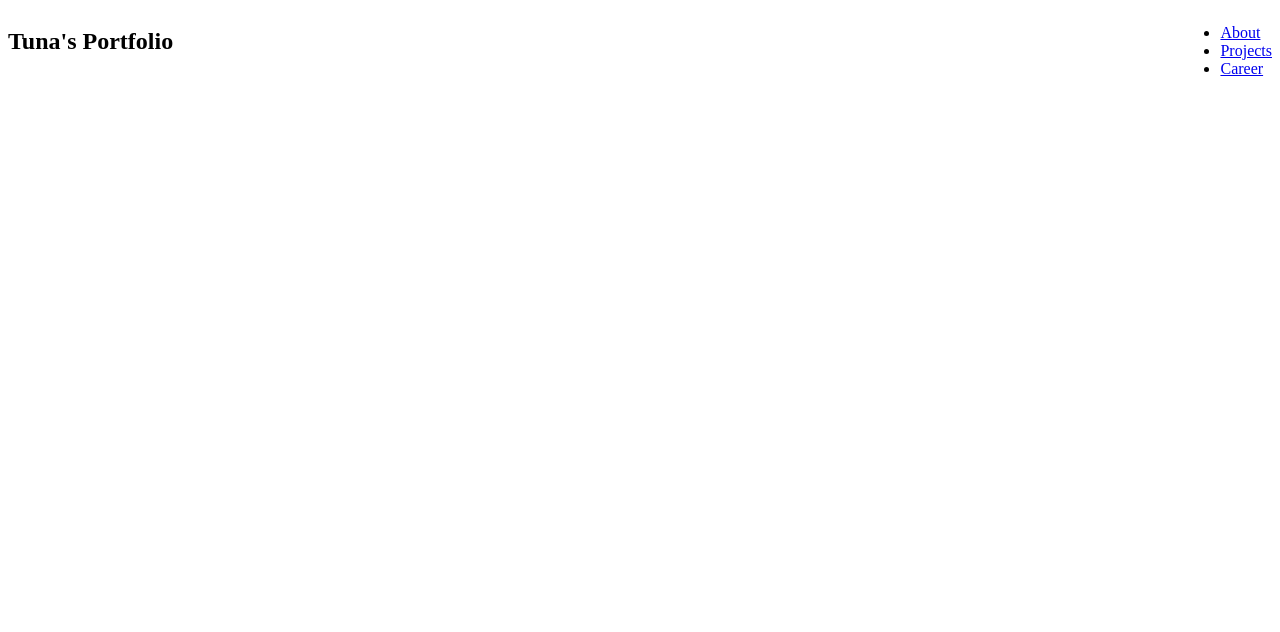
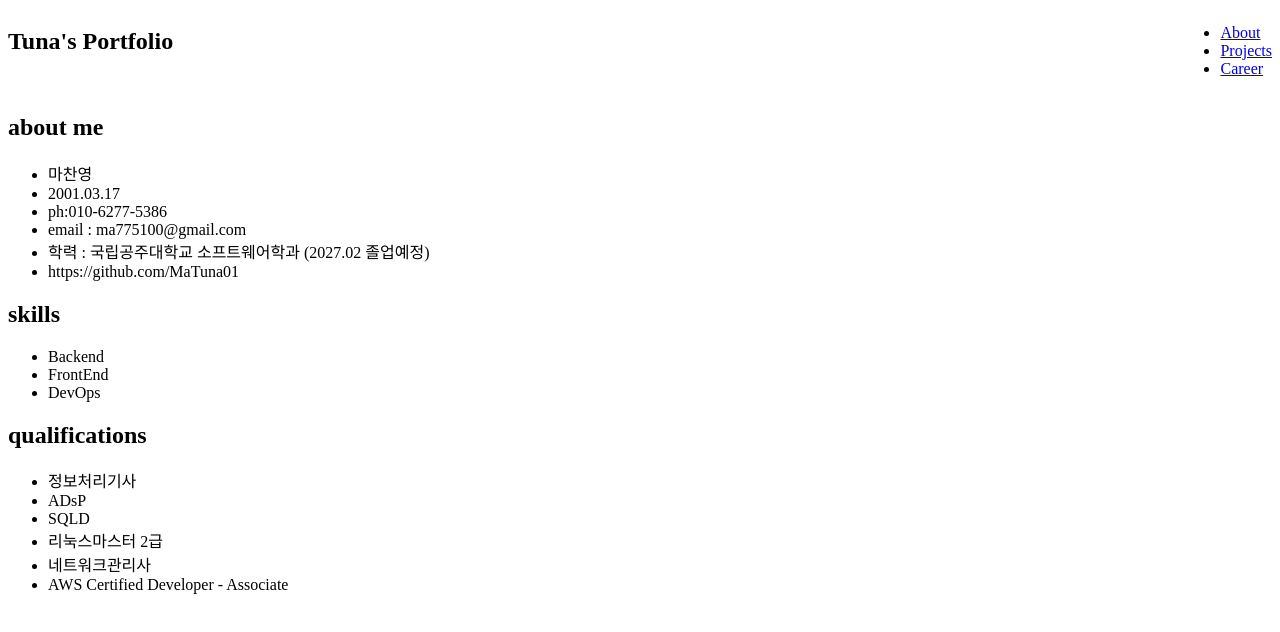
Before and after one commit to MaTuna01/Tuna-portfolio, a React (Vite) app: page / in a window 1280 px wide. Shown: the top 632 px of the page. Built offline with nearby package versions, Linux system fonts and the light colour scheme; no server answers.

Commit message:
페이지 내용 삽입

```diff
--- a/src/pages/CareerPage.tsx
+++ b/src/pages/CareerPage.tsx
@@ -1,3 +1,20 @@
+const CAREER = [
+    {id: 1, period: '2025.12.22 - 2026.02.27', title: 'Programmers_Dev_Course 백엔드 단기 심화', desc: 'MSA아키텍처와 SpringAI를 활용한 백엔드 개발'}
+]
+
 export default function careerPage() {
-    return <h1>career</h1>
+    return (
+        <main>
+            <div><h2>Career</h2></div>
+            <ul>
+                {CAREER.map(c => (
+                    <li key={c.id}>
+                        <span>{c.period}</span>
+                        <h3>{c.title}</h3>
+                        <p>{c.desc}</p>
+                    </li>
+                ))}
+            </ul>
+        </main>
+    )
 }
--- a/src/pages/LandingPage.tsx
+++ b/src/pages/LandingPage.tsx
@@ -1,6 +1,38 @@
 export default function LandingPage() {
     return (
-        <>
-        </>
+        <div>
+            <section>
+                <div aria-hidden />   {/* 원형 프로필 (ellipse) */}
+                <div>
+                    <h2>about me</h2>
+                    <ul>
+                        <li>마찬영</li>
+                        <li>2001.03.17</li>
+                        <li>ph:010-6277-5386</li>
+                        <li>email : ma775100@gmail.com</li>
+                        <li>학력 : 국립공주대학교 소프트웨어학과 (2027.02 졸업예정)</li>
+                        <li>https://github.com/MaTuna01</li>
+                    </ul>
+                </div>
+            </section>
+
+            <section >
+                <h2>skills</h2>
+                <ul>
+                    <li>Backend</li>
+                    <li>FrontEnd</li>
+                    <li>DevOps</li>{/* 임시 */}
+                </ul>
+                <h2>qualifications</h2>
+                <ul>
+                    <li>정보처리기사</li>
+                    <li>ADsP</li>
+                    <li>SQLD</li>
+                    <li>리눅스마스터 2급</li>
+                    <li>네트워크관리사</li>
+                    <li>AWS Certified Developer - Associate</li>
+                </ul>
+            </section>
+        </div>
     )
 }
--- a/src/pages/ProjectPage.tsx
+++ b/src/pages/ProjectPage.tsx
@@ -1,33 +1,36 @@
 import {useQuery} from "@tanstack/react-query";
 import {getProjects} from "../shared/api/getProjects.ts";
-import {Link} from "react-router-dom";
+import {Link, useLocation} from "react-router-dom";
 
-export default function projectPage() {
-
-    const {data:projects, isLoading,error}
-    = useQuery({
-        queryKey:['projects'],
-        queryFn:getProjects
+export default function ProjectPage() {
+    const location = useLocation()
+    const { data: projects, isLoading, error } = useQuery({
+        queryKey: ['projects'], queryFn: getProjects,
     })
 
-    // 아직 오는중일 경우
-    if (isLoading)
-        return <p>불러오는 중...</p>
-
-    // 실패했을 경우
-    if (error)
-        return <p>에러:{String(error)}</p>
+    if (isLoading) return <p>불러오는 중...</p>
+    if (error)     return <p>에러: {String(error)}</p>
 
     return (
+        <main>
+            <div><h2>projects</h2></div>
+
             <ul>
                 {projects?.map(project => (
                     <li key={project.id}>
-                    <Link to={`/projects/${project.slug}`}>
-                        {project.title}
+                        <Link
+                            to={`/projects/${project.slug}`}
+                            state={{ backgroundLocation: location }}   // ⬅ 모달 대비. 지금 넣어도 무해
+                        >
+                            <h3>{project.title}</h3>
+                            <p>{project.summary}</p>
                         </Link>
-                    <p>{project.summary}</p>
                     </li>
                 ))}
             </ul>
+
+            {/* 챗봇 버튼 — 클릭 이벤트는 나중. 지금은 자리만 */}
+            <button type="button" aria-label="프로젝트 챗봇">💬</button>
+        </main>
     )
 }
--- a/src/pages/ProjectPost.tsx
+++ b/src/pages/ProjectPost.tsx
@@ -1,27 +1,22 @@
 import {useParams} from "react-router-dom";
-import {useEffect, useState} from "react";
 import ReactMarkDown from "react-markdown"
+import {useProjectBody} from "../shared/lib/useProjectBody.ts";
 
 
-export default function ProjectPage() {
+export default function ProjectPost() {
 
     const {slug} = useParams()
-    const [content, setContent] = useState("")
+    // useProjectBody 훅으로 상태관리를 한번에 대체
+    const {data: content, isLoading, error} = useProjectBody(slug)
 
-    useEffect(() => {
-        fetch(`/projects/${slug}.md`)
-            .then(res => {
-                if(!res.ok) throw new Error('없는 글')
-                return res.text()
-            })
-            .then(setContent)
-            .catch(() => setContent('#글을 찾을 수 없습니다'))
-    }, [slug])
+    if (isLoading) return <p>불러오는 중...</p>
+    if (error) return <p>글을 찾을 수 없습니다.</p>
 
     return (
         <>
             <h1>Project</h1>
-            <ReactMarkDown>{content}</ReactMarkDown>
+            {/*content의 타입이 undefined가 올 경우를 방어 하기위한 조치*/}
+            <ReactMarkDown>{content ?? ''}</ReactMarkDown>
         </>
     )
 }
```
Also changed, not shown: src/styles/CareerPage.module.css (added). Lines whose indentation alone changed are shown as unchanged.
